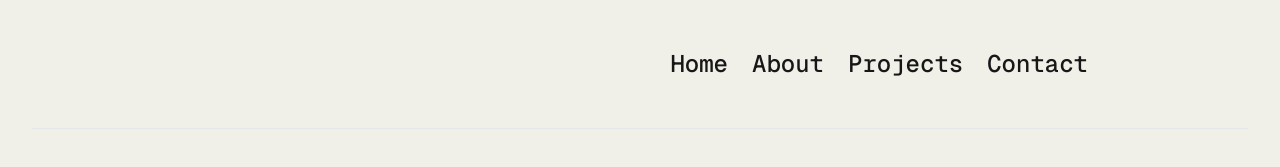
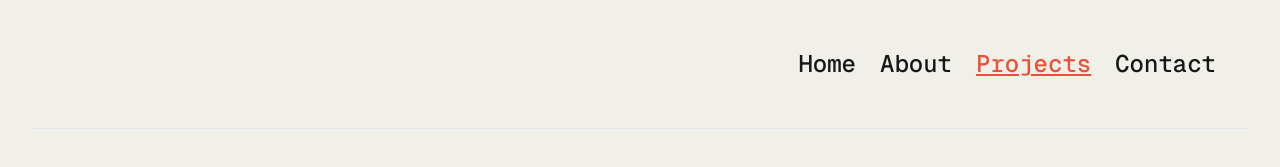
Before and after one commit to lyanh135531/portfolio, a Next.js app: page /projects in a window 1280 px wide. Shown: the top 167 px of the page. Built offline with nearby package versions, Linux system fonts and the light colour scheme.

Commit message:
refactor: add custom 404 page and refactor layout

```diff
--- a/src/app/globals.css
+++ b/src/app/globals.css
@@ -21,6 +21,10 @@
     }
 }
 
+html {
+    scroll-behavior: smooth;
+}
+
 body {
     background: var(--background);
     color: var(--foreground);
--- a/src/app/layout.tsx
+++ b/src/app/layout.tsx
@@ -1,8 +1,9 @@
+import Footer from '@/components/layout/Footer';
+import Header from '@/components/layout/Header';
+import PageContainer from '@/components/layout/PageContainer';
 import { cn } from '@/lib/utils';
 import type { Metadata } from 'next';
 import { Geist, Geist_Mono } from 'next/font/google';
-import Footer from '@/components/layout/Footer';
-import Header from '@/components/layout/Header';
 import './globals.css';
 
 const geistSans = Geist({
@@ -26,17 +27,17 @@ export default function RootLayout({
     children: React.ReactNode;
 }>) {
     return (
-        <html lang="en">
+        <html lang="en" className="h-full">
             <body
                 className={cn(
                     geistSans.variable,
                     geistMono.variable,
-                    'antialiased',
+                    'antialiased h-full',
                 )}
             >
-                <div className="container font-mono">
+                <div className="container font-mono min-h-full flex flex-col w-full">
                     <Header />
-                    {children}
+                    <PageContainer>{children}</PageContainer>
                     <Footer />
                 </div>
             </body>
--- /dev/null
+++ b/src/app/not-found.tsx
@@ -0,0 +1,69 @@
+'use client';
+
+import { cubicBezier, motion } from 'framer-motion';
+import Link from 'next/link';
+
+const ease = cubicBezier(0.16, 1, 0.3, 1);
+
+const containerVariants = {
+    hidden: { opacity: 0 },
+    visible: {
+        opacity: 1,
+        transition: {
+            duration: 0.6,
+            ease,
+            staggerChildren: 0.2,
+        },
+    },
+};
+
+const itemVariants = {
+    hidden: { opacity: 0, y: 20 },
+    visible: {
+        opacity: 1,
+        y: 0,
+        transition: {
+            duration: 0.7,
+            ease,
+        },
+    },
+};
+
+const NotFound = () => {
+    return (
+        <div className="m-auto">
+            <motion.div
+                className="flex flex-col items-center gap-8 text-center"
+                variants={containerVariants}
+                initial="hidden"
+                animate="visible"
+            >
+                <motion.h1
+                    className="text-8xl font-bold text-primary md:text-9xl"
+                    variants={itemVariants}
+                >
+                    404
+                </motion.h1>
+                <motion.h2
+                    className="text-2xl font-semibold md:text-3xl"
+                    variants={itemVariants}
+                >
+                    Page Not Found
+                </motion.h2>
+                <motion.p className="max-w-xl text-neutral-600" variants={itemVariants}>
+                    The page you&apos;re looking for doesn&apos;t exist or has been moved.
+                </motion.p>
+                <motion.div variants={itemVariants}>
+                    <Link
+                        href="/"
+                        className="inline-flex items-center gap-2 font-medium text-primary transition-colors"
+                    >
+                        <span>Back to Home</span>
+                    </Link>
+                </motion.div>
+            </motion.div>
+        </div>
+    );
+};
+
+export default NotFound;
--- a/src/components/layout/Footer.tsx
+++ b/src/components/layout/Footer.tsx
@@ -24,7 +24,7 @@ const itemVariants = {
         opacity: 1,
         y: 0,
         transition: {
-            duration: 4,
+            duration: 2,
             ease: footerEase,
         },
     },
--- a/src/components/layout/Header.tsx
+++ b/src/components/layout/Header.tsx
@@ -1,73 +1,45 @@
 'use client';
 
-import { cubicBezier, motion } from 'framer-motion';
 import { headerLinks } from '@/data/header';
+import clsx from 'clsx';
 import Link from 'next/link';
-
-const ease = cubicBezier(0.16, 1, 0.3, 1);
-
-const headerVariants = {
-    hidden: { opacity: 0, y: -24 },
-    visible: {
-        opacity: 1,
-        y: 0,
-        transition: {
-            duration: 0.2,
-            ease,
-            when: 'beforeChildren',
-            staggerChildren: 0.5,
-        },
-    },
-};
-
-const listVariants = {
-    hidden: {},
-    visible: {
-        transition: {
-            staggerChildren: 0.2,
-        },
-    },
-};
-
-const linkVariants = {
-    hidden: { opacity: 0, y: -12 },
-    visible: {
-        opacity: 1,
-        y: 0,
-        transition: {
-            duration: 0.6,
-            ease,
-        },
-    },
-};
+import { usePathname } from 'next/navigation';
 
 const Header = () => {
+    const pathname = usePathname();
+
+    const isActive = (href: string) => {
+        if (href === '/') {
+            return pathname === '/';
+        }
+        return pathname.startsWith(href);
+    };
     return (
-        <motion.header
-            className="sticky top-0 left-0 right-0 z-50 flex items-center justify-end py-12 pr-40 bg-background border-b border-gray-200"
-            initial="hidden"
-            animate="visible"
-            variants={headerVariants}
-        >
+        <header className="container sticky top-0 left-0 right-0 z-50 flex items-center justify-end py-12 bg-background border-b border-gray-200">
             <nav>
-                <motion.ul className="flex items-center gap-6" variants={listVariants}>
-                    {headerLinks.map((link) => (
-                        <motion.li
-                            key={link.href}
-                            variants={linkVariants}
-                            whileHover={{ y: -2 }}
-                        >
-                            <Link
-                                href={link.href}
-                                className="text-2xl font-medium hover:text-primary hover:underline"
-                            >
-                                {link.label}
-                            </Link>
-                        </motion.li>
-                    ))}
-                </motion.ul>
+                <ul className="flex items-center gap-6">
+                    {headerLinks.map((link) => {
+                        const active = isActive(link.href);
+                        return (
+                            <li key={link.href}>
+                                <Link
+                                    href={link.href}
+                                    className={clsx(
+                                        'text-2xl font-medium hover:text-primary hover:underline transition-colors',
+                                        {
+                                            'text-primary underline': active,
+                                            'hover:text-primary hover:underline': !active,
+                                        },
+                                    )}
+                                >
+                                    {link.label}
+                                </Link>
+                            </li>
+                        );
+                    })}
+                </ul>
             </nav>
-        </motion.header>
+        </header>
     );
 };
 
--- a/src/components/layout/PageContainer.tsx
+++ b/src/components/layout/PageContainer.tsx
@@ -14,15 +14,14 @@ interface PageContainerProps {
 const PageContainer = ({ children, className }: PageContainerProps) => {
     return (
         <motion.div
-            className={clsx(
-                'relative isolate min-h-screen overflow-hidden bg-background',
-                className,
-            )}
+            className={clsx('flex flex-col flex-1 overflow-hidden bg-background', className)}
             initial={{ opacity: 0 }}
             animate={{ opacity: 1 }}
             transition={{ duration: 0.6, ease }}
         >
-            <main className="flex flex-col gap-16 py-10">{children}</main>
+            <div className="flex flex-col gap-16 py-10 w-full flex-1">
+                {children}
+            </div>
         </motion.div>
     );
 };
```
